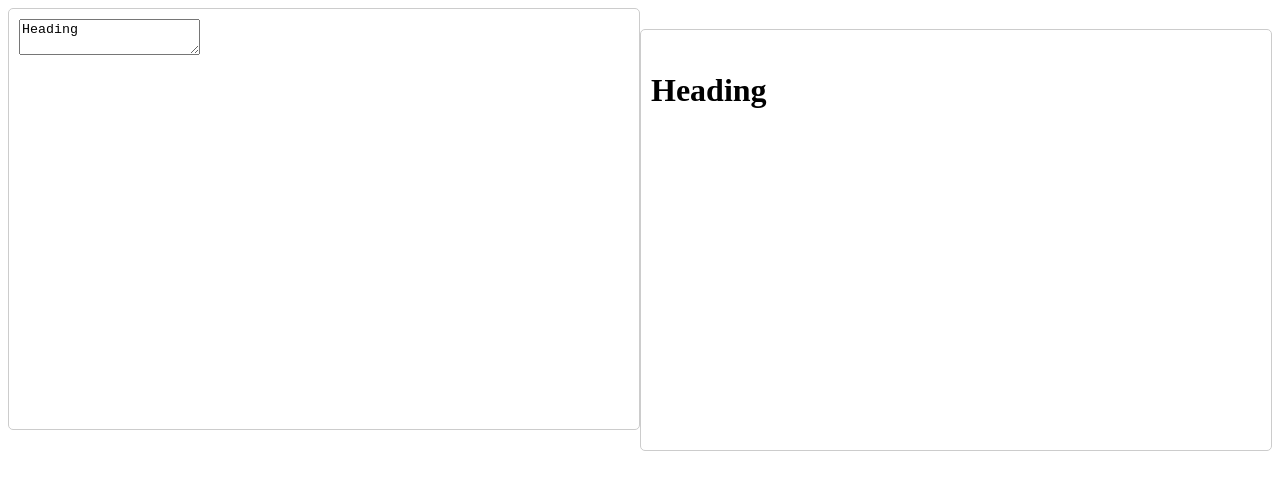
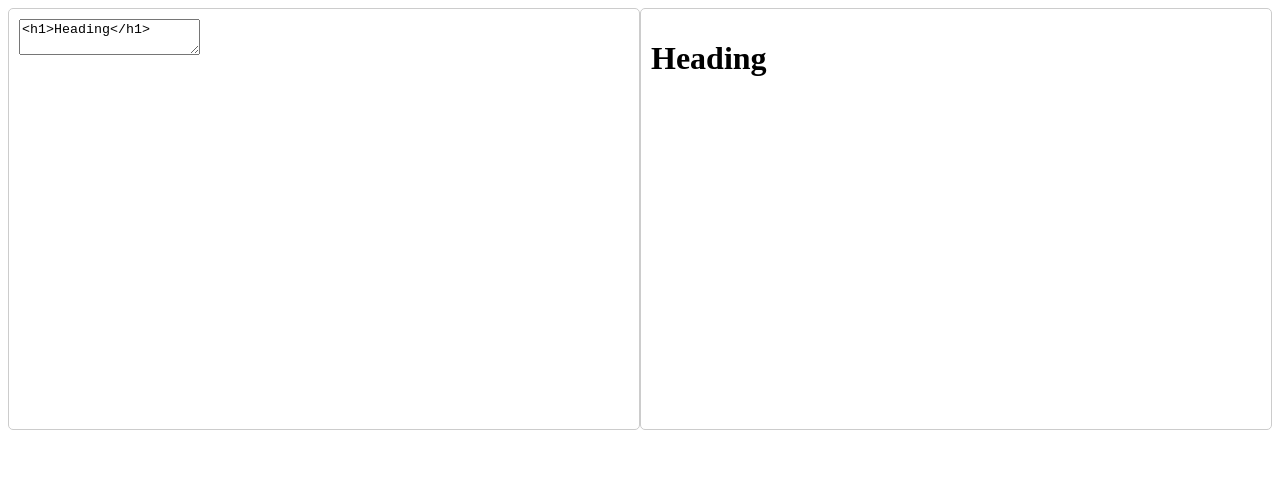
Before and after one commit to acciojob/markdown-anitha-anii, a React app: page / in a window 1280 px wide. Shown: the top 490 px of the page. Built offline with nearby package versions, Linux system fonts and the light colour scheme.

Commit message:
'changes'

```diff
--- a/src/App.js
+++ b/src/App.js
@@ -4,7 +4,7 @@ import Previewer from "./components/Previewer";
 import "./styles/App.css";
 
 const App = () => {
-  const [markdown, setMarkdown] = useState('Heading');
+  const [markdown, setMarkdown] = useState('<h1>Heading</h1>');
 
   return (
     <div className="app">
--- a/src/components/Previewer.js
+++ b/src/components/Previewer.js
@@ -21,7 +21,7 @@ const Previewer = ({ markdown }) => {
   }, [markdown]);
 
   return (
-    <h1
+    <div
       className="preview"
       dangerouslySetInnerHTML={{ __html: html }}
     />
```
